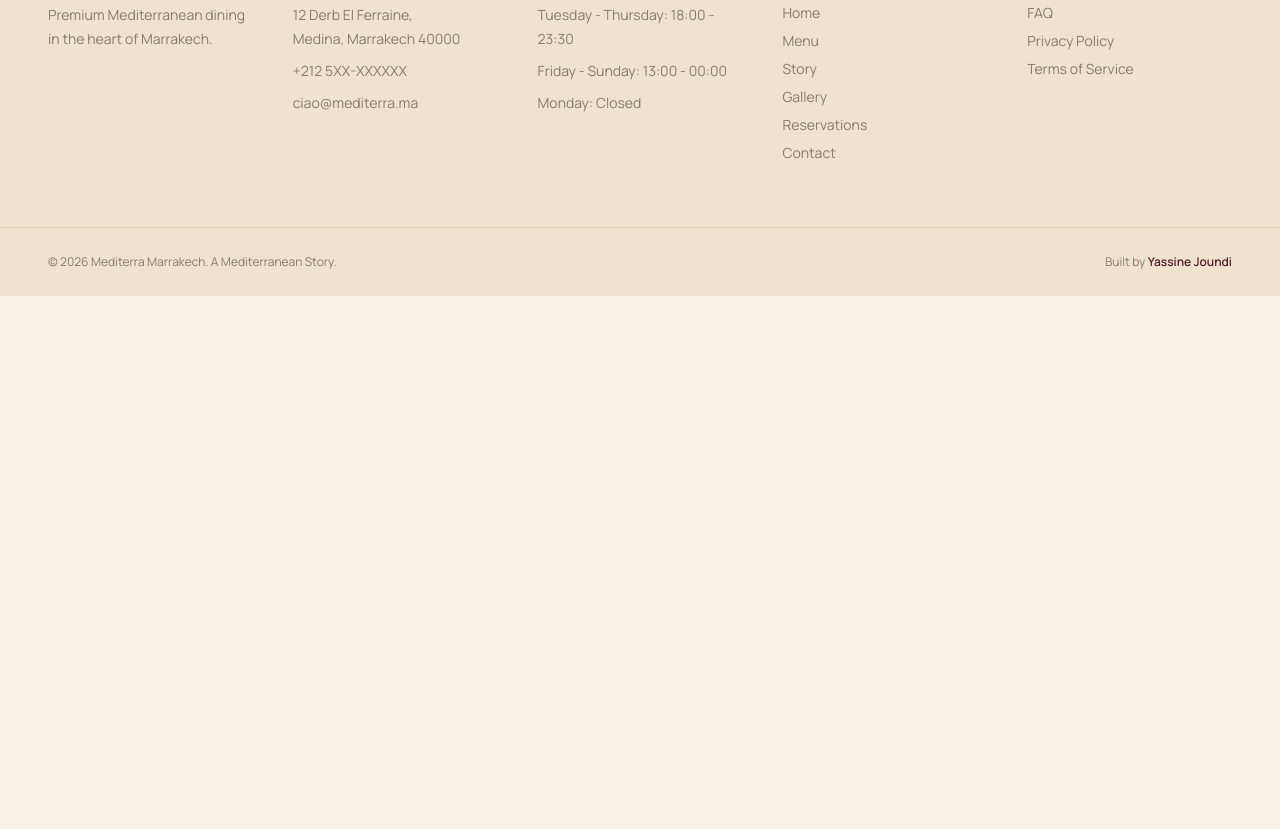
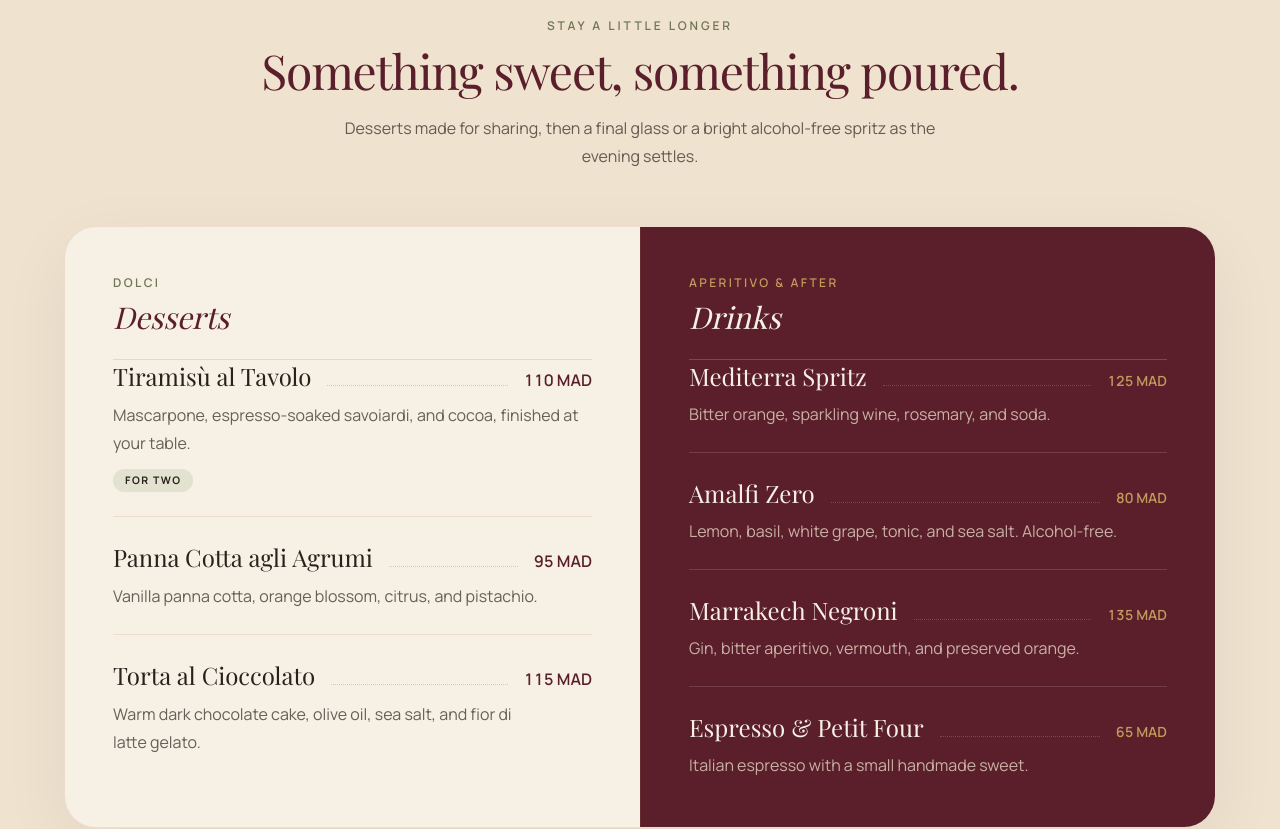
Before and after one commit to yassinejoundi/mediterra-restaurant, a Next.js app: page /menu in a window 1280 px wide. Shown: the part 4528-5357 px from the top of the page. Before the commit the page ends 4824 px from the top, so only its background shows below. Built offline with nearby package versions, Linux system fonts and the light colour scheme; a web font is replaced by a local one.

Commit message:
feat(menu): add desserts and drinks

```diff
--- a/components/menu/Main.tsx
+++ b/components/menu/Main.tsx
@@ -313,6 +313,74 @@ export function Main() {
           </ScrollReveal>
         </div>
       </section>
+
+      <section className="bg-linen px-5 py-20 sm:px-8 sm:py-24 lg:px-12 lg:py-28">
+        <div className="mx-auto max-w-6xl">
+          <ScrollReveal className="mx-auto max-w-3xl text-center">
+            <p className="font-label text-xs font-semibold uppercase tracking-[0.24em] text-olive">Stay a little longer</p>
+            <h2 className="mt-3 text-balance font-heading text-4xl tracking-[-0.025em] text-wine sm:text-5xl">
+              Something sweet, something poured.
+            </h2>
+            <p className="mx-auto mt-5 max-w-2xl text-pretty text-base leading-7 text-espresso/70">
+              Desserts made for sharing, then a final glass or a bright alcohol-free spritz as the evening settles.
+            </p>
+          </ScrollReveal>
+
+          <div className="mt-14 grid overflow-hidden rounded-[2rem] border border-terracotta/15 bg-plaster shadow-[0_20px_70px_rgba(42,33,29,0.06)] lg:grid-cols-2">
+            <ScrollReveal as="section" id="desserts" className="scroll-mt-40 px-6 py-10 sm:px-10 sm:py-12 lg:px-12" direction="left">
+              <div className="border-b border-terracotta/20 pb-6">
+                <p className="font-label text-xs font-semibold uppercase tracking-[0.2em] text-olive">Dolci</p>
+                <h3 className="mt-2 font-heading text-3xl italic text-wine">Desserts</h3>
+              </div>
+              <div className="divide-y divide-terracotta/15">
+                <MenuItem
+                  name="Tiramisù al Tavolo"
+                  description="Mascarpone, espresso-soaked savoiardi, and cocoa, finished at your table."
+                  headingLevel="h4"
+                  price="110 MAD"
+                  tag="For two"
+                />
+                <MenuItem
+                  name="Panna Cotta agli Agrumi"
+                  description="Vanilla panna cotta, orange blossom, citrus, and pistachio."
+                  headingLevel="h4"
+                  price="95 MAD"
+                />
+                <MenuItem
+                  name="Torta al Cioccolato"
+                  description="Warm dark chocolate cake, olive oil, sea salt, and fior di latte gelato."
+                  headingLevel="h4"
+                  price="115 MAD"
+                />
+              </div>
+            </ScrollReveal>
+
+            <ScrollReveal as="section" id="drinks" className="scroll-mt-40 border-t border-terracotta/15 bg-wine px-6 py-10 text-plaster sm:px-10 sm:py-12 lg:border-t-0 lg:border-l lg:px-12" direction="right">
+              <div className="border-b border-plaster/20 pb-6">
+                <p className="font-label text-xs font-semibold uppercase tracking-[0.2em] text-brass">Aperitivo &amp; after</p>
+                <h3 className="mt-2 font-heading text-3xl italic text-plaster">Drinks</h3>
+              </div>
+              <div className="divide-y divide-plaster/15">
+                {[
+                  ["Mediterra Spritz", "Bitter orange, sparkling wine, rosemary, and soda.", "125 MAD"],
+                  ["Amalfi Zero", "Lemon, basil, white grape, tonic, and sea salt. Alcohol-free.", "80 MAD"],
+                  ["Marrakech Negroni", "Gin, bitter aperitivo, vermouth, and preserved orange.", "135 MAD"],
+                  ["Espresso & Petit Four", "Italian espresso with a small handmade sweet.", "65 MAD"],
+                ].map(([name, description, price]) => (
+                  <article key={name} className="py-6 first:pt-0 last:pb-0">
+                    <div className="flex items-baseline gap-4">
+                      <h4 className="font-heading text-xl text-plaster sm:text-2xl">{name}</h4>
+                      <span className="min-w-4 flex-1 border-b border-dotted border-brass/35" aria-hidden="true" />
+                      <p className="shrink-0 text-sm font-semibold text-brass tabular-nums">{price}</p>
+                    </div>
+                    <p className="mt-2 text-sm leading-6 text-linen/75 sm:text-base sm:leading-7">{description}</p>
+                  </article>
+                ))}
+              </div>
+            </ScrollReveal>
+          </div>
+        </div>
+      </section>
     </main>
   );
 }
--- a/components/menu/MenuItem.tsx
+++ b/components/menu/MenuItem.tsx
@@ -1,17 +1,20 @@
 type MenuItemProps = {
   description: string;
+  headingLevel?: "h3" | "h4";
   name: string;
   price: string;
   tag?: string;
 };
 
-export function MenuItem({ description, name, price, tag }: MenuItemProps) {
+export function MenuItem({ description, headingLevel = "h3", name, price, tag }: MenuItemProps) {
+  const Heading = headingLevel;
+
   return (
     <article className="group py-6 first:pt-0 last:pb-0">
       <div className="flex items-baseline gap-4">
-        <h3 className="min-w-0 font-heading text-xl leading-snug text-espresso transition-colors group-hover:text-wine sm:text-2xl">
+        <Heading className="min-w-0 font-heading text-xl leading-snug text-espresso transition-colors group-hover:text-wine sm:text-2xl">
           {name}
-        </h3>
+        </Heading>
         <span className="min-w-6 flex-1 border-b border-dotted border-terracotta/35" aria-hidden="true" />
         <p className="shrink-0 font-body text-sm font-semibold text-wine tabular-nums sm:text-base">{price}</p>
       </div>
```
